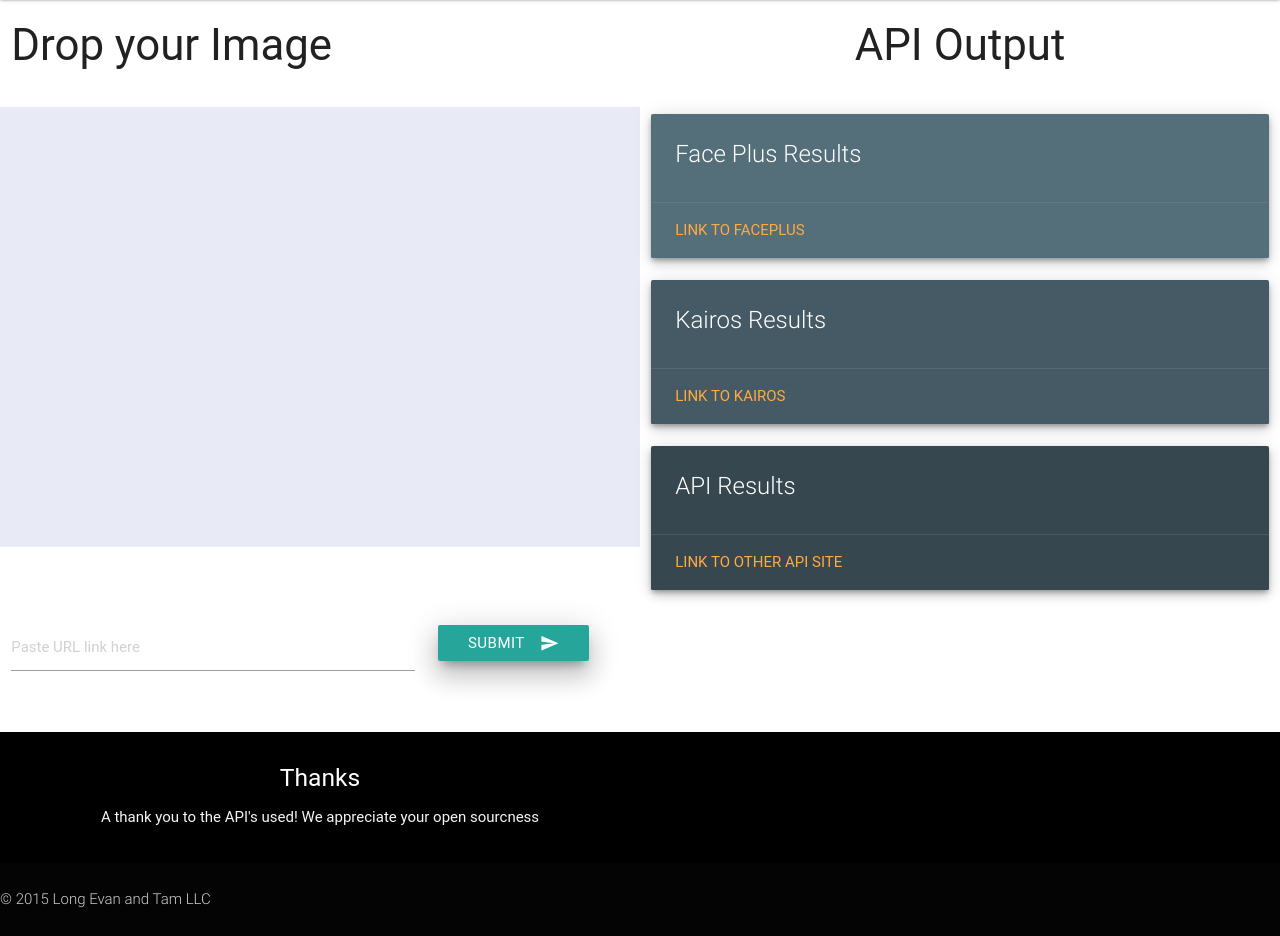
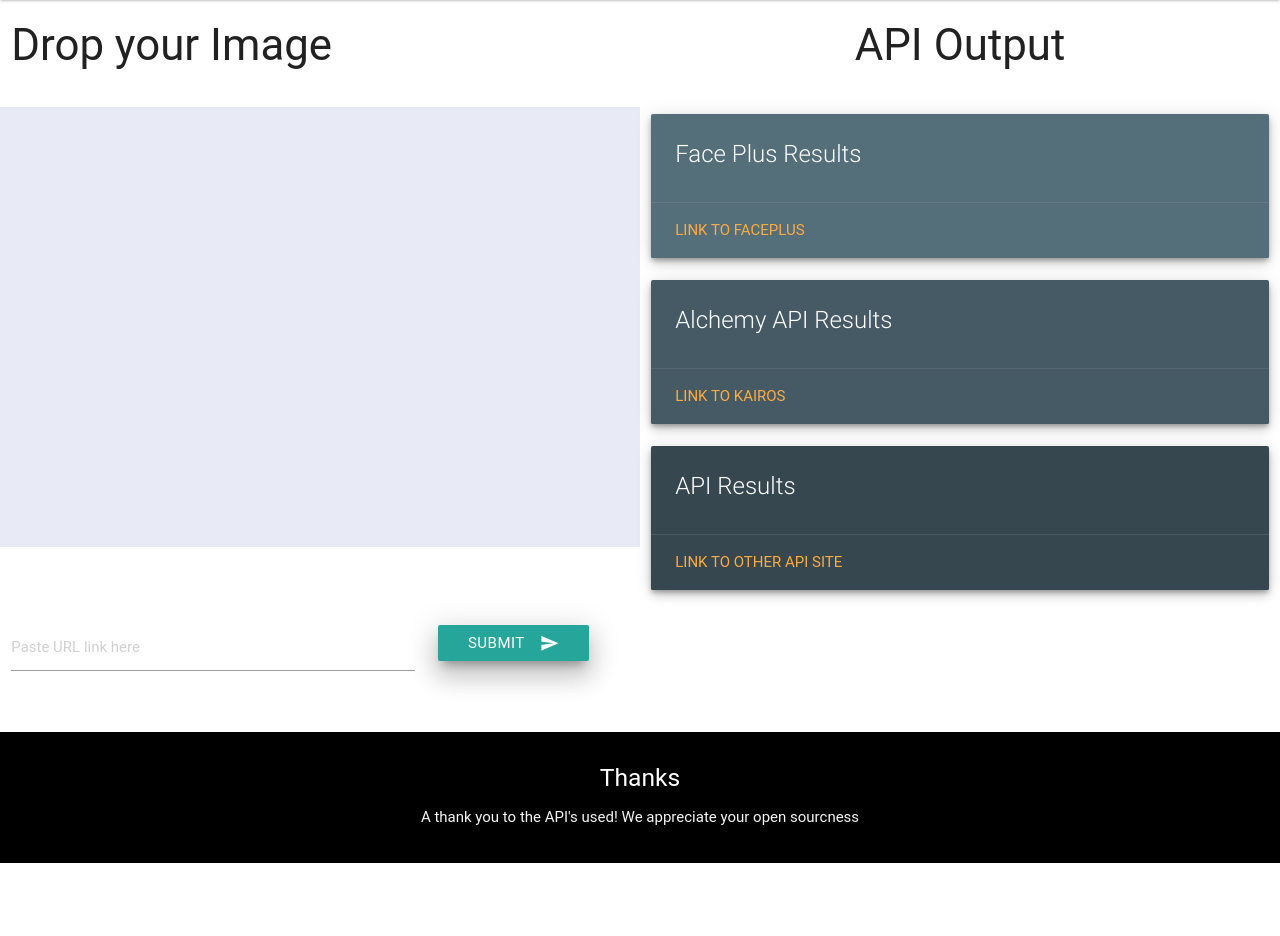
Before and after one commit to tammerg/FaceCheck, a PHP site: page /home.html in a window 1280 px wide. Shown: the part 65-1001 px from the top of the page. After the commit the page ends 928 px from the top, so only its background shows below. Run offline with PHP 8.4, Linux system fonts and the light colour scheme; some libraries are stand-ins or nearby versions; some web fonts are replaced.

Commit message:
more changes to HTML to make the site a bit cleaner

```diff
--- a/css/frontend.css
+++ b/css/frontend.css
@@ -5,10 +5,21 @@ body{
 .img-dropbox {
   width:100%;
   height: 440px;
-
 }
-
 .fixed-bottom{
   bottom: 1px;
   position: fixed;
 }
+
+html {
+  font-family:
+}
+body {
+  display: flex;
+  min-height: 100vh;
+  flex-direction: column;
+}
+
+main {
+  flex: 1 0 auto;
+}
--- a/home.html
+++ b/home.html
@@ -14,6 +14,7 @@
       <a href="#" class="brand-logo center">FaceCheck</a>
     </div>
   </nav>
+  <main>
     <div class="row">
       <div class="col s6 centerx">
         <h3>Drop your Image</h3>
@@ -29,7 +30,7 @@
         <div class="card z-depth-3 blue-grey darken-1">
           <div class="card-content white-text">
             <span class="card-title">Face Plus Results</span>
-          <p></p>
+            <p class="facePlusAPI"></p>
           </div>
           <div class="card-action">
             <a href="#">Link to FacePlus</a>
@@ -39,8 +40,8 @@
       <div class="col s12 m6">
         <div class="card z-depth-3 blue-grey darken-2">
           <div class="card-content white-text">
-          <span class="card-title">Kairos Results</span>
-          <p></p>
+            <span class="card-title">Alchemy API Results</span>
+            <p id="alchemyAPI"></p>
           </div>
           <div class="card-action">
             <a href="#">Link to Kairos</a>
@@ -73,16 +74,14 @@
       <div class="col s10" id="testApiInfo">
       </div>
     </div>
+  </main>
   <footer class="page-footer black">
     <div class="row">
-      <div class="col l6 s12">
+      <div class="col l12 s12">
         <h5 class="white-text center">Thanks</h5>
           <p class="grey-text center text-lighten-4">A thank you to the API's used! We appreciate your open sourcness</p>
         </div>
       </div>
-    </div>
-    <div class="footer-copyright">
-      <p class="center">© 2015 Long Evan and Tam LLC</p>
     </div>
   </footer>
 </body>
```
Lines whose indentation alone changed are shown as unchanged.
